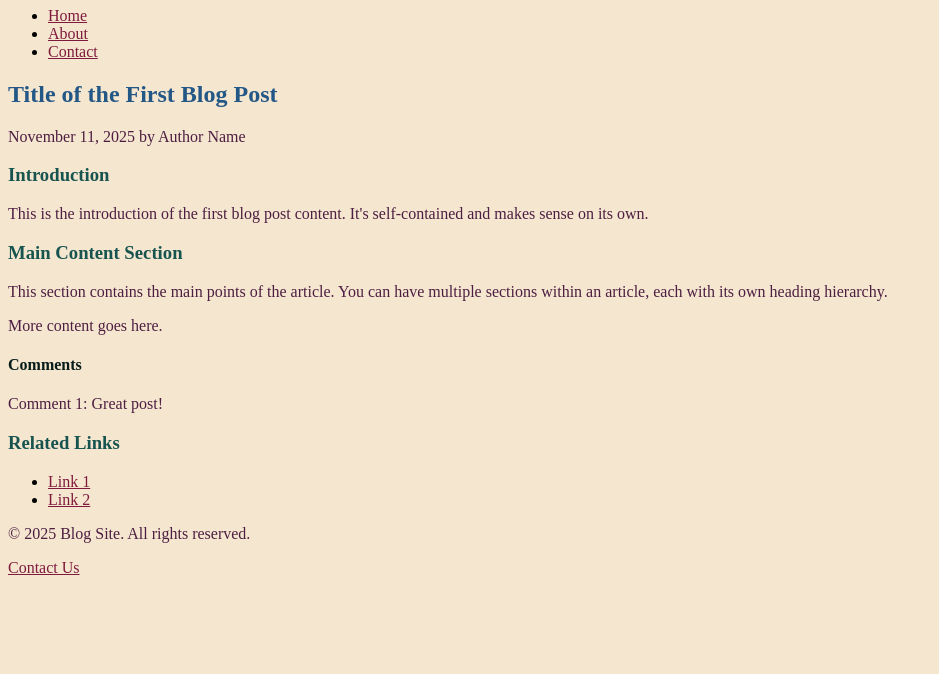
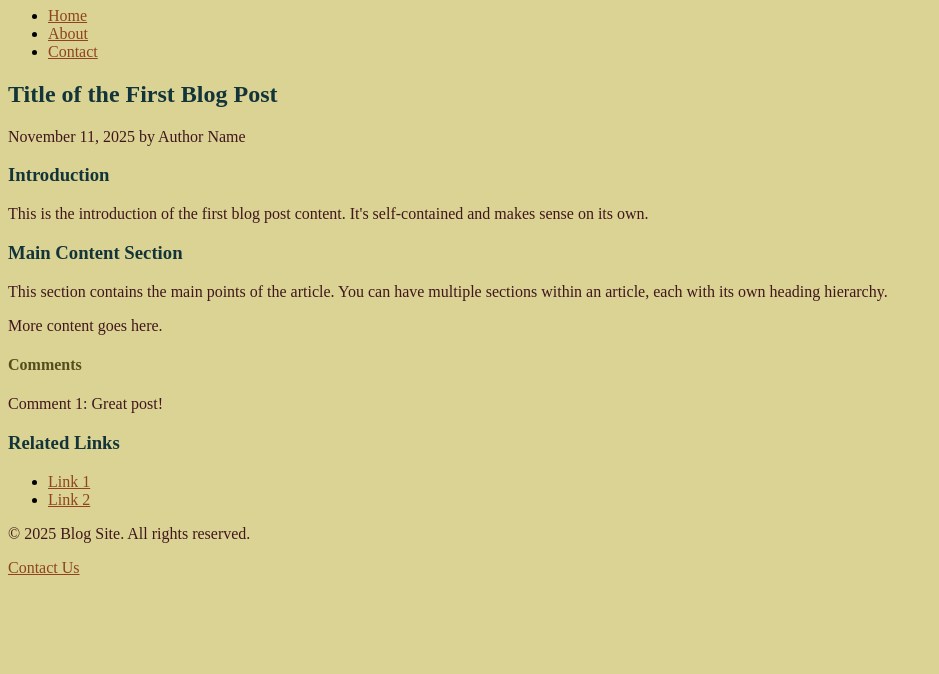
Before and after one commit to IDBCourses/kd401b-ht26-a3-Saresa27, a plain HTML site: page index.html in a window 1280 px wide. Shown: the part 126-800 px from the top of the page, without its empty margins (0-939 px from the left). Drawn offline with Linux system fonts and the light colour scheme.

Commit message:
color adjustment

```diff
--- a/styledark.css
+++ b/styledark.css
@@ -1,15 +1,13 @@
 :root {
-  --primary-100: hsl(316 43% 80%);
-  --primary-200: hsl(316, 43%, 71%);
-  --secondary-100: hsl(208 49% 80%);
-  --secondary-200: hsl(208 50% 66%);
-  --neutral-200: hsl(33 61% 81%);
-  --neutral-300: hsl(33 61% 71%);
-  --accent-200: hsl(174 55% 71%);
-  --accent-300: hsl(174 56% 49%);
-  --accent2-200: hsl(340 67% 87%);
-  --accent2-400: hsl(340 67% 62%);
-  --color-bg: hsl(171, 56%, 7%);
+  --primary-100: hsl(351 50% 78%);
+  --primary-200: hsl(351 50% 69%);
+  --secondary-100: hsl(188 51% 60%);
+  --secondary-200: hsl(188 51% 50%);
+  --neutral-200: hsl(20 68% 74%);
+  --neutral-300: hsl(20 63% 64%);
+  --accent-200: hsl(53 50% 72%);
+  --accent-300: hsl(53 50% 62%);
+  --color-bg: hsl(53, 50%, 12%);
 }
 
 h1 {
@@ -17,20 +15,20 @@ h1 {
 }
 
 h2 {
-  color: var(--secondary-200);
+  color: var(--secondary-100);
 }
 
 h3 {
-  color: var(--accent-200);
+  color: var(--secondary-100);
 }
 h4 {
-  color: var(--accent-300);
+  color: var(--accent-200);
 }
 body {
   background-color: var(--color-bg);
 }
 a {
-  color: var(--accent2-200);
+  color: var(--primary-200);
 }
 
 p {
--- a/stylelight.css
+++ b/stylelight.css
@@ -1,15 +1,13 @@
 :root {
-  --primary-500: hsl(316 43% 26%);
-  --primary-600: hsl(315 44% 21%);
-  --secondary-500: hsl(208 59% 23%);
-  --secondary-400: hsl(208 59% 33%);
-  --neutral-200: hsl(33 61% 81%);
-  --neutral-500: hsl(33 61% 49%);
-  --accent-500: hsl(175 56% 21%);
-  --accent-800: hsl(171 56% 7%);
-  --accent2-600: hsl(340 66% 30%);
-  --accent2-800: hsl(340 67% 13%);
-  --color-bg: hsl(35, 66%, 89%);
+  --primary-500: hsl(351 50% 22%);
+  --primary-600: hsl(351 50% 17%);
+  --secondary-500: hsl(188 51% 20%);
+  --secondary-600: hsl(188 51% 15%);
+  --neutral-200: hsl(20 63% 74%);
+  --neutral-600: hsl(20 64% 34%);
+  --accent-500: hsl(53 50% 42%);
+  --accent-700: hsl(53 50% 22%);
+  --color-bg: hsl(53, 50%, 72%);
 }
 
 h1 {
@@ -17,20 +15,20 @@ h1 {
 }
 
 h2 {
-  color: var(--secondary-400);
+  color: var(--secondary-600);
 }
 
 h3 {
-  color: var(--accent-500);
+  color: var(--secondary-600);
 }
 h4 {
-  color: var(--accent-800);
+  color: var(--accent-700);
 }
 body {
   background-color: var(--color-bg);
 }
 a {
-  color: var(--accent2-600);
+  color: var(--neutral-600);
 }
 
 p {
```
